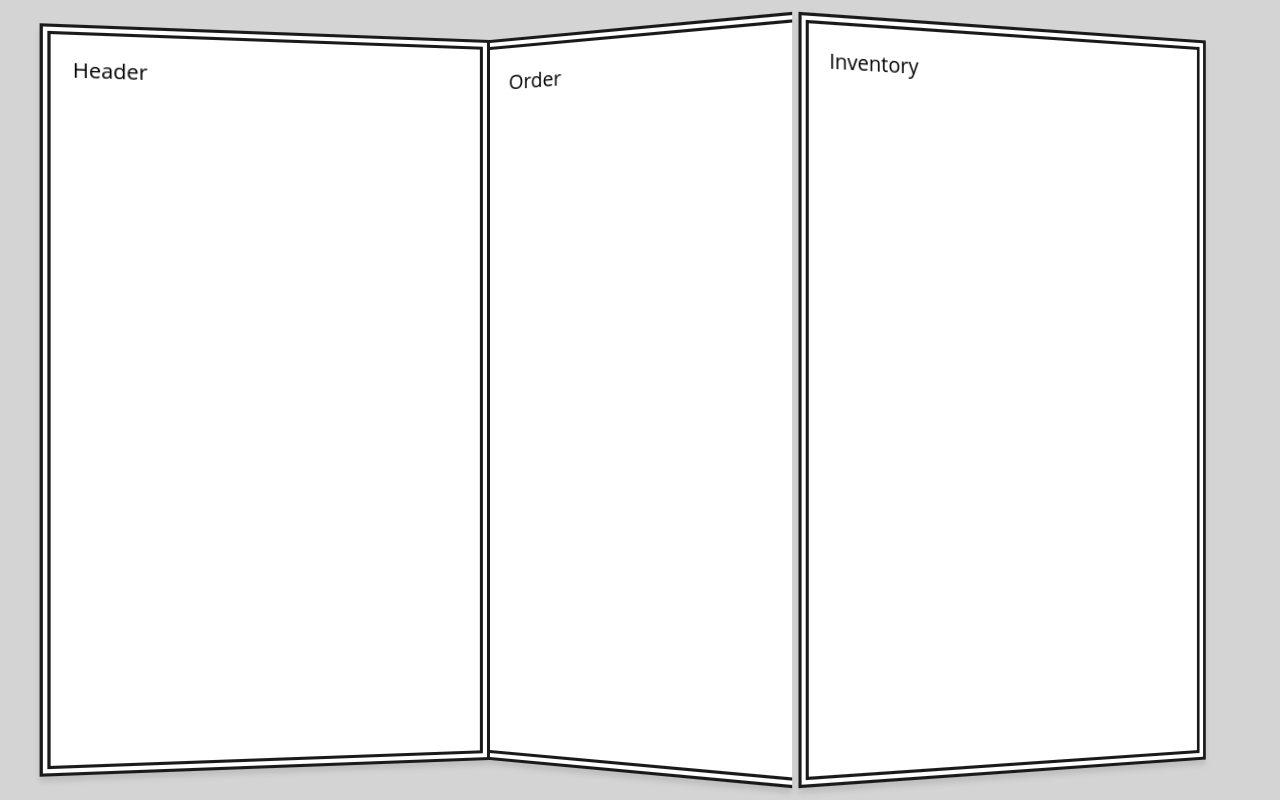
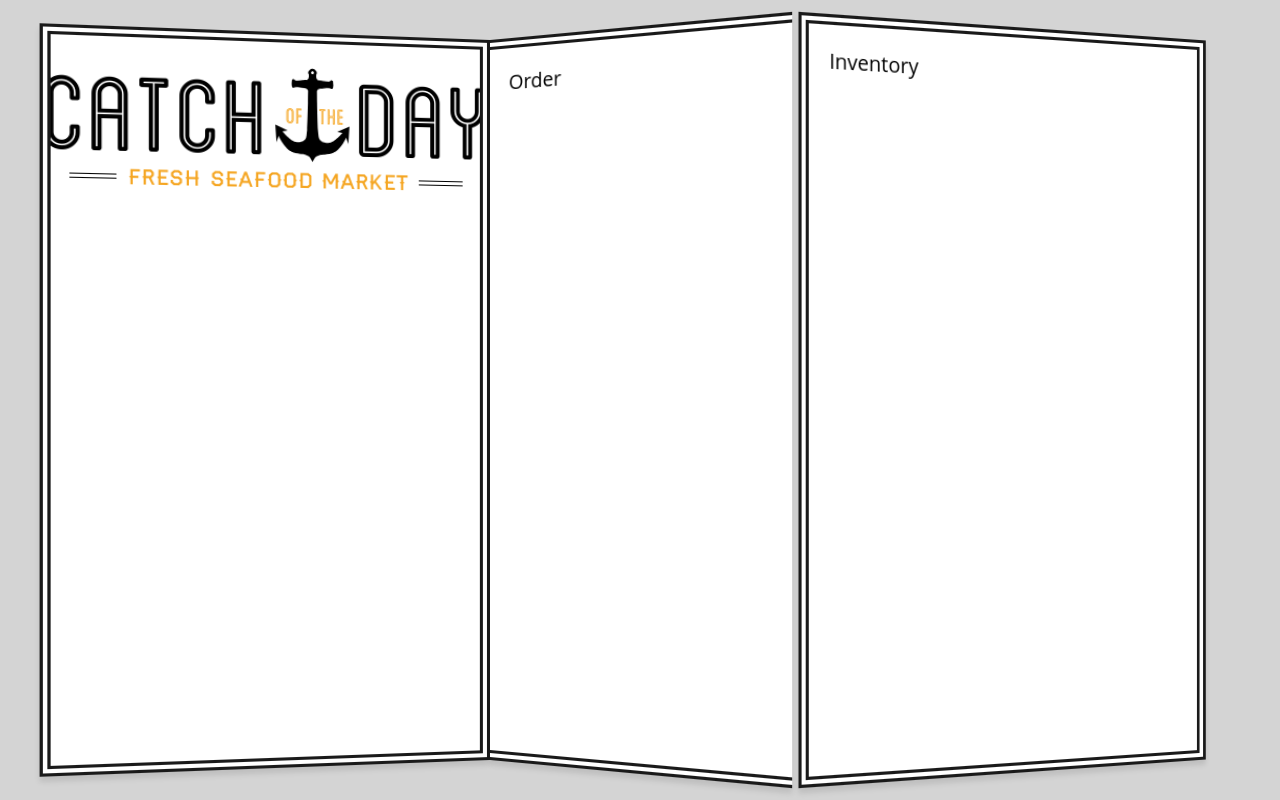
Before and after one commit to alphawaseem/ReactBeginners, a React (Create React App) app: page / in a window 1280 px wide. Built offline with nearby package versions, Linux system fonts and the light colour scheme.

Commit message:
implement header

```diff
--- a/src/components/App.js
+++ b/src/components/App.js
@@ -9,7 +9,7 @@ class App extends Component {
     return (
       <div className="catch-of-the-day">
         <div className="menu">
-          <Header />
+          <Header tagline="Fresh SeaFood Market"/>
         </div>
         <Order />
         <Inventory />
--- a/src/components/Header.js
+++ b/src/components/Header.js
@@ -4,7 +4,16 @@ import React, { Component } from 'react';
 export class Header extends Component {
   render() {
     return (
-      <div>Header</div>
+      <header className="top">
+        <h1>
+        Catch
+        <span className="ofThe">
+        <span className="of">of</span><span className="the">the</span>
+        </span>
+        day
+        </h1>
+        <h3 className="tagline"><span>{this.props.tagline}</span></h3>
+      </header>
     )
   }
 }
```
